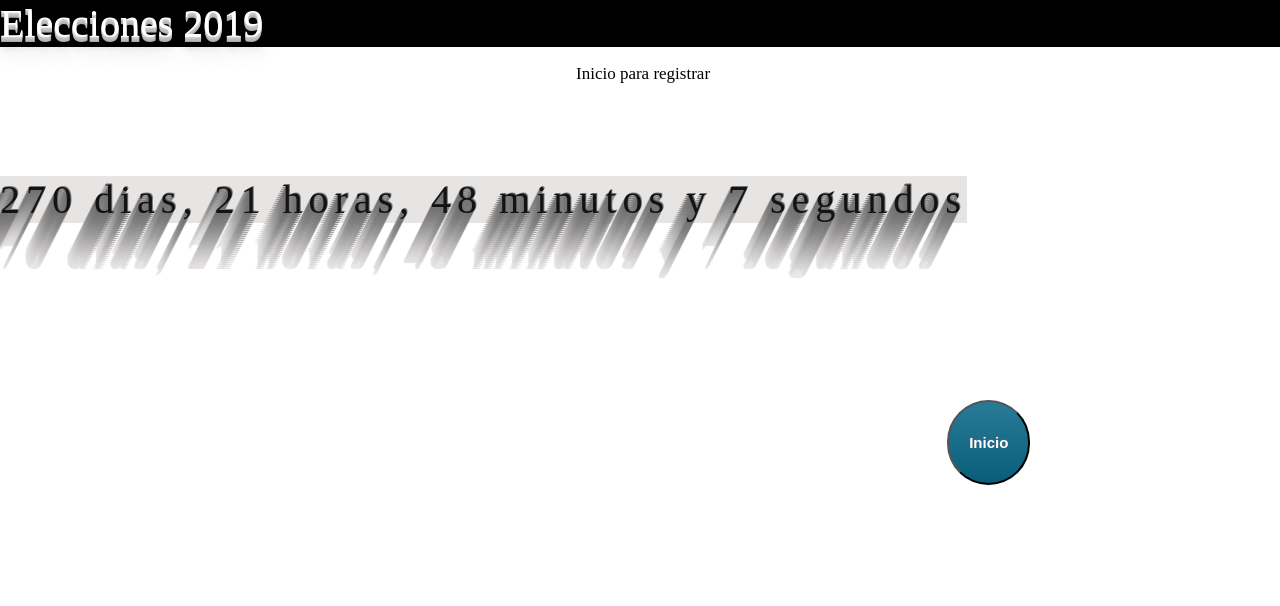
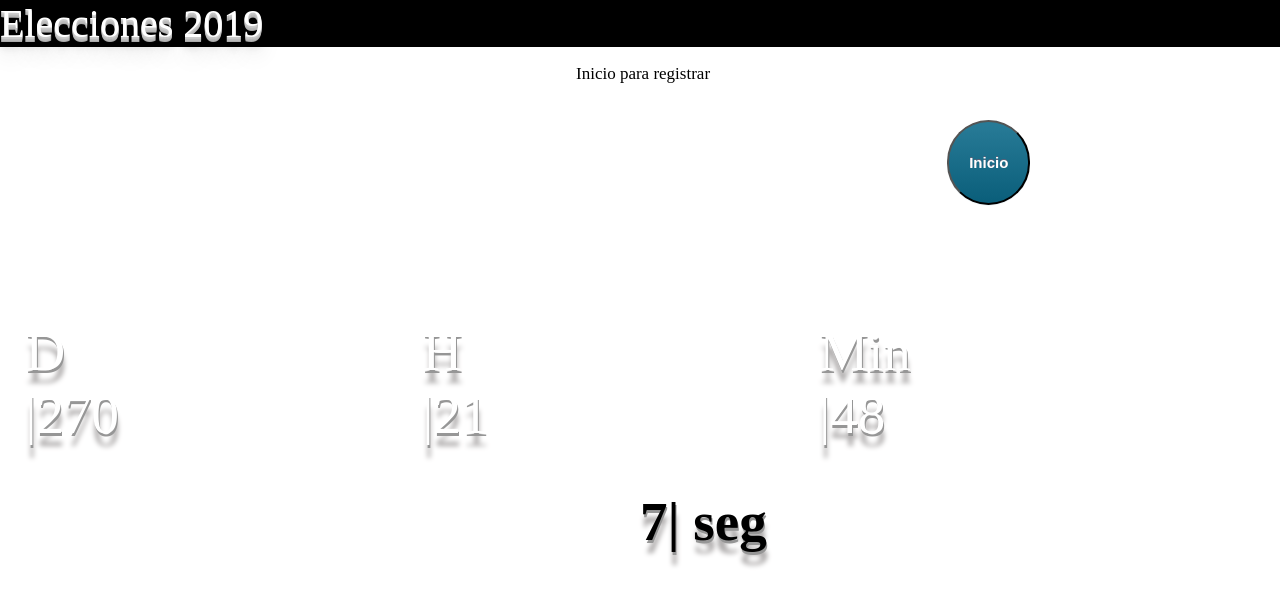
Before and after one commit to noenadies/elecciones, a plain HTML site: page index.html in a window 1280 px wide. Drawn offline with Linux system fonts and the light colour scheme.

Commit message:
Add files via upload

```diff
--- a/index.html
+++ b/index.html
@@ -14,12 +14,16 @@
 				top:22%;
 				left: 0%;
 color: #131313;
-background: #e7e5e4;
-letter-spacing: .15em;
-text-shadow: 1px -1px 0 #767676, -1px 2px 1px #737272, -2px 4px 1px #767474, -3px 6px 1px #787777, -4px 8px 1px #7b7a7a, -5px 10px 1px #7f7d7d, -6px 12px 1px #828181, -7px 14px 1px #868585, -8px 16px 1px #8b8a89, -9px 18px 1px #8f8e8d, -10px 20px 1px #949392, -11px 22px 1px #999897, -12px 24px 1px #9e9c9c, -13px 26px 1px #a3a1a1, -14px 28px 1px #a8a6a6, -15px 30px 1px #adabab, -16px 32px 1px #b2b1b0, -17px 34px 1px #b7b6b5, -18px 36px 1px #bcbbba, -19px 38px 1px #c1bfbf, -20px 40px 1px #c6c4c4, -21px 42px 1px #cbc9c8, -22px 44px 1px #cfcdcd, -23px 46px 1px #d4d2d1, -24px 48px 1px #d8d6d5, -25px 50px 1px #dbdad9, -26px 52px 1px #dfdddc, -27px 54px 1px #e2e0df, -28px 56px 1px #e4e3e2;
-color: #131313;
-background: #e7e5e4;
+color: rgb(255, 255, 255);
+background: #FFFFFF;
+text-shadow: 1px 3px 0 #969696, 1px 13px 5px #aba8a8;
+color: rgb(0, 0, 0);
+background: #FFFFFF;
 font-size: 40px;
+
+
+
+
 }
 #idTitulo{
 font-size:40px;
@@ -295,7 +299,7 @@ z-index: 7;
 	text-shadow:0px -1px 0px #5b6178;
 
 	position: absolute;
-	top: 50%;
+	top: 15%;
 	left: 74%;
 }
 
@@ -345,10 +349,121 @@ z-index: 7;
 }
 
 
+#countdownan{
+
+position: absolute;
+top: 50%;
+left: 0;
+width: 100%;
+display: flex;
+
+}
+
+
+#iddia{
+
+	position: absolute;
+	top:40%;
+	left: 2%;
+	width: 25%;
+	height: 22%;
+
+	color: #FFFFFF;
+background: #FFFFFF;
+text-shadow: 1px 3px 0 #969696, 1px 13px 5px #aba8a8;
+color: #FFFFFF;
+background: #FFFFFF;
+font-size: 55px;
+}
+
+
+#idhora{
+
+	position: absolute;
+	top:40%;
+	left: 33%;
+	width: 25%;
+	height: 22%;
+
+	color: #FFFFFF;
+	background: #FFFFFF;
+	text-shadow: 1px 3px 0 #969696, 1px 13px 5px #aba8a8;
+	color: #FFFFFF;
+	background: #FFFFFF;
+	font-size: 55px;
+	}
+
+	#idminuto{
+
+position: absolute;
+top:40%;
+left: 64%;
+width: 25%;
+height: 22%;
+
+color: #FFFFFF;
+background: #FFFFFF;
+text-shadow: 1px 3px 0 #969696, 1px 13px 5px #aba8a8;
+color: #FFFFFF;
+background: #FFFFFF;
+font-size: 55px;
+}
 
 
 
 
+
+
+div.angrytext {
+	font-size:70px;
+	font-weight:bold;
+	color:#4794D3;
+	width:300px;
+	margin:90px auto;
+
+	-webkit-animation: flipout 1s linear 0s infinite normal forwards;
+	animation: flipout 1s linear 0s infinite normal forwards;
+
+	position: absolute;
+	top:40%;
+	left: 50%;
+	width: 33.333%;
+	height: 22%;
+
+	color: rgb(0, 0, 0);
+	background: #FFFFFF;
+	text-shadow: 1px 3px 0 #969696, 1px 13px 5px #aba8a8;
+	color: rgb(0, 0, 0);
+	background: #FFFFFF;
+	font-size: 55px;
+
+
+
+   }
+
+   @-webkit-keyframes flipout {
+	 0%{
+	   opacity: 1;
+	   -webkit-transform: perspective(400px) rotateY(0deg);
+	   transform: perspective(400px) rotateY(0deg);
+	 }
+	 100%{
+	   opacity: 0;
+	   -webkit-transform: perspective(400px) rotateY(90deg);
+	   transform: perspective(400px) rotateY(90deg);
+	 }
+   }
+
+   @keyframes flipout {
+	 0%{
+	   opacity: 1;
+	   transform: perspective(400px) rotateY(0deg);
+	 }
+	 100%{
+	   opacity: 0;
+	   transform: perspective(400px) rotateY(90deg);
+	 }
+   }
 		</style>
 
 <script src="https://www.gstatic.com/firebasejs/5.8.1/firebase.js"></script>
@@ -385,6 +500,18 @@ z-index: 7;
 
 		</div>
 		<div id="countdown"></div>
+		<div id="iddia" class='' >Dia</div>
+		<div id="idhora" class='' >Hora</div>
+		<div id="idminuto" class='' >Minutos</div>
+		<div id="countdownan">
+
+
+
+			<div id="idseg" class='angrytext' >seg</div>
+
+
+		</div>
+
 		<div id="idTitulo">Elecciones 2019</div>
 		<p id="idppararegis">Inicio para  registrar</p>
 
@@ -414,10 +541,14 @@ var end = new Date('10/27/2019 4:00 PM');
         var minutes = Math.floor((distance % _hour) / _minute);
         var seconds = Math.floor((distance % _minute) / _second);
 
-        document.getElementById('countdown').innerHTML = days + ' dias, ';
+   /*     document.getElementById('countdown').innerHTML = days + ' dias, ';
         document.getElementById('countdown').innerHTML += hours + ' horas, ';
         document.getElementById('countdown').innerHTML += minutes + ' minutos y ';
-        document.getElementById('countdown').innerHTML += seconds + ' segundos';
+        document.getElementById('countdown').innerHTML += seconds + ' segundos';*/
+		document.getElementById('iddia').innerHTML =  'D'+"<br>"+ "|"+days ;
+		document.getElementById('idhora').innerHTML ='H'+"<br>"+ "|"+hours ;
+		document.getElementById('idminuto').innerHTML = 'Min'+"<br>"+ "|"+minutes ;
+		document.getElementById('idseg').innerHTML = seconds + "|"+ ' seg';
     }
 
     timer = setInterval(showRemaining, 1000);
```
